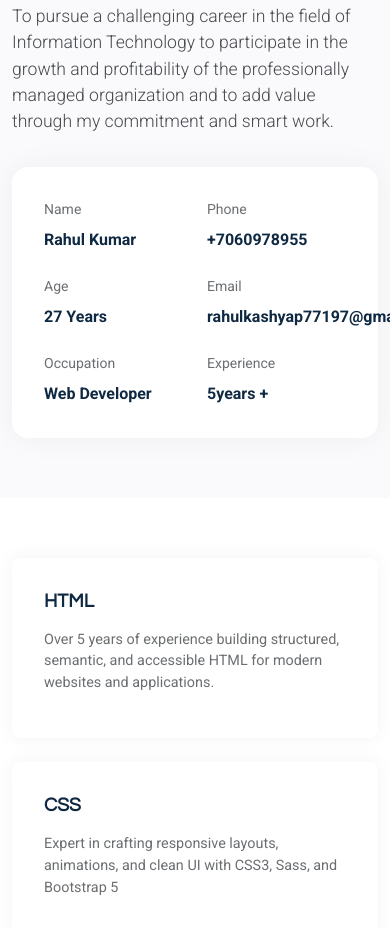
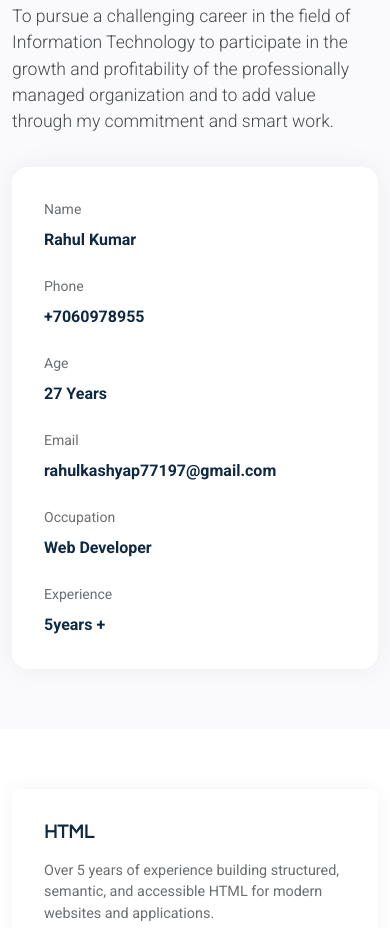
Before and after one commit to Rahul171855/my-portfolio, a plain HTML site: page index.html in a window 390 px wide. Shown: the part 817-1745 px from the top of the page. Drawn offline with Linux system fonts and the light colour scheme.

Commit message:
Update index.html

```diff
--- a/index.html
+++ b/index.html
@@ -21,8 +21,6 @@
   <link href="assets/vendor/bootstrap/css/bootstrap.min.css" rel="stylesheet">
   <link href="assets/vendor/bootstrap-icons/bootstrap-icons.css" rel="stylesheet">
   <link href="assets/vendor/aos/aos.css" rel="stylesheet">
-  <link href="assets/vendor/glightbox/css/glightbox.min.css" rel="stylesheet">
-  <link href="assets/vendor/swiper/swiper-bundle.min.css" rel="stylesheet">
 
   <!-- Main CSS File -->
   <link href="assets/css/main.css" rel="stylesheet">
@@ -125,42 +123,42 @@
               <p class="lead mb-4">To pursue a challenging career in the field of Information Technology to participate in the growth and profitability of the professionally managed organization and to add value through my commitment and smart work. </p>
               <div class="personal-info">
                 <div class="row g-4">
-                  <div class="col-6">
+                  <div class="col-lg-6 col-md-6 col-12">
                     <div class="info-item">
                       <span class="label">Name</span>
                       <span class="value">Rahul Kumar</span>
                     </div>
                   </div>
 
-                  <div class="col-6">
+                  <div class="col-lg-6 col-md-6 col-12">
                     <div class="info-item">
                       <span class="label">Phone</span>
                       <span class="value">+7060978955</span>
                     </div>
                   </div>
 
-                  <div class="col-6">
+                  <div class="col-lg-6 col-md-6 col-12">
                     <div class="info-item">
                       <span class="label">Age</span>
                       <span class="value">27 Years</span>
                     </div>
                   </div>
 
-                  <div class="col-6">
+                  <div class="col-lg-6 col-md-6 col-12">
                     <div class="info-item">
                       <span class="label">Email</span>
                       <span class="value">rahulkashyap77197@gmail.com</span>
                     </div>
                   </div>
 
-                  <div class="col-6">
+                  <div class="col-lg-6 col-md-6 col-12">
                     <div class="info-item">
                       <span class="label">Occupation</span>
                       <span class="value">Web Developer</span>
                     </div>
                   </div>
 
-                  <div class="col-6">
+                  <div class="col-lg-6 col-md-6 col-12">
                     <div class="info-item">
                       <span class="label">Experience</span>
                       <span class="value">5years +</span>
@@ -636,13 +634,8 @@ commitment and smart work. </p>
 
   <!-- Vendor JS Files -->
   <script src="assets/vendor/bootstrap/js/bootstrap.bundle.min.js"></script>
-  <script src="assets/vendor/php-email-form/validate.js"></script>
   <script src="assets/vendor/aos/aos.js"></script>
-  <script src="assets/vendor/waypoints/noframework.waypoints.js"></script>
-  <script src="assets/vendor/glightbox/js/glightbox.min.js"></script>
-  <script src="assets/vendor/imagesloaded/imagesloaded.pkgd.min.js"></script>
-  <script src="assets/vendor/isotope-layout/isotope.pkgd.min.js"></script>
-  <script src="assets/vendor/swiper/swiper-bundle.min.js"></script>
+
 
   <!-- Main JS File -->
   <script src="assets/js/main.js"></script>
```
